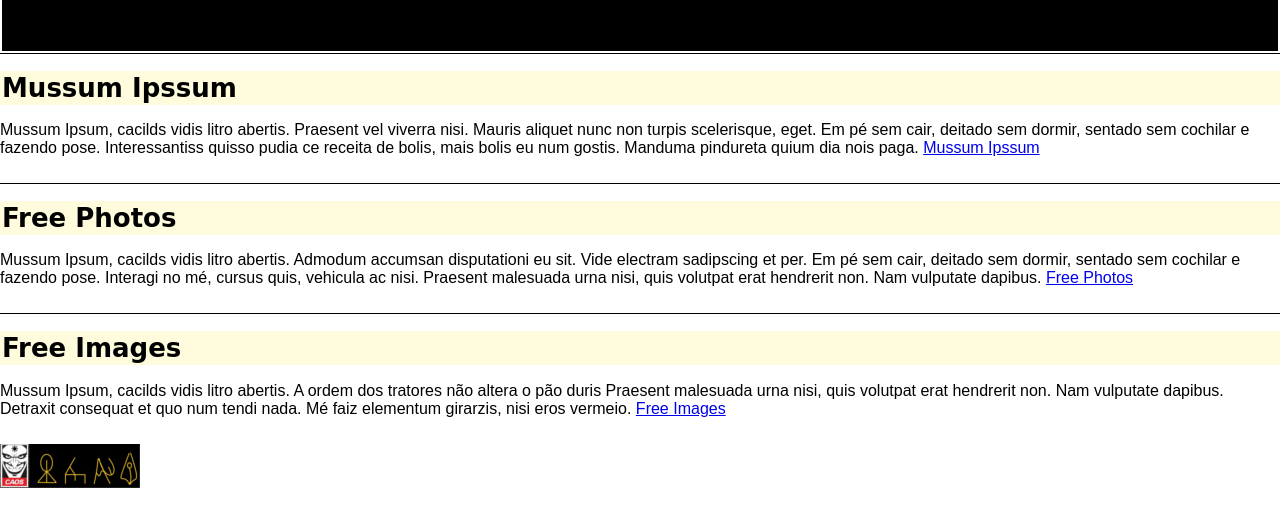
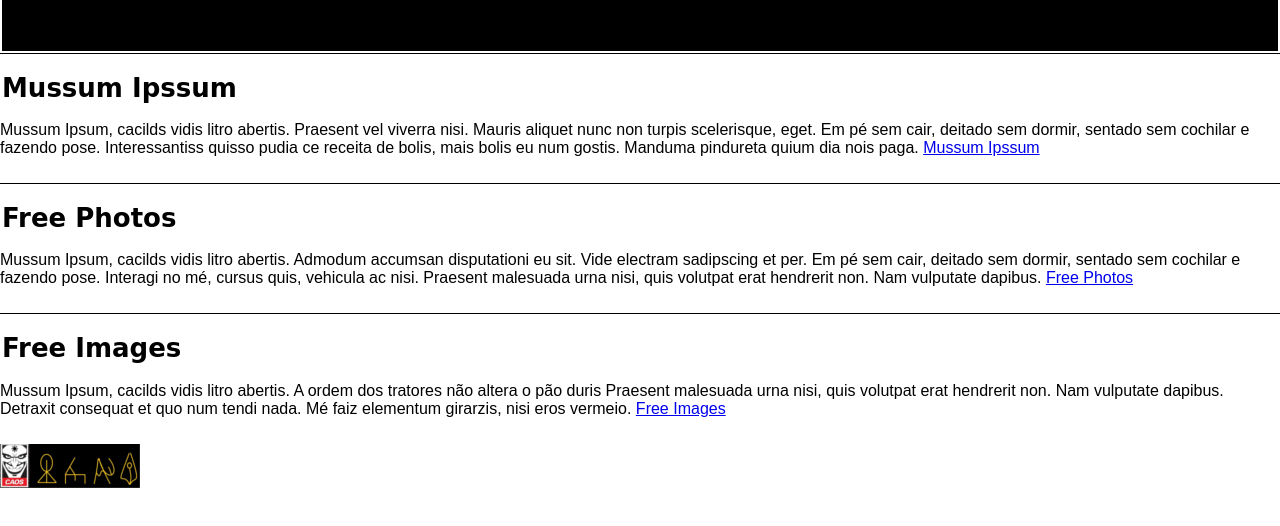
Before and after one commit to Kaos-Magia-do-Caos/Kaos, a plain HTML site: page index.html in a window 1280 px wide. Shown: the part 156-682 px from the top of the page. Drawn offline with Linux system fonts and the light colour scheme; a web font is replaced by a local one.

Commit message:
Retirei o background-color que estava estranho

```diff
--- a/css/estilo.css
+++ b/css/estilo.css
@@ -36,7 +36,6 @@ body{
 }
 
 .artigo--titulo2 {
-	background-color: #fffbdd;
 	font-size: 20px;
 	padding: 2px;
 }
```
